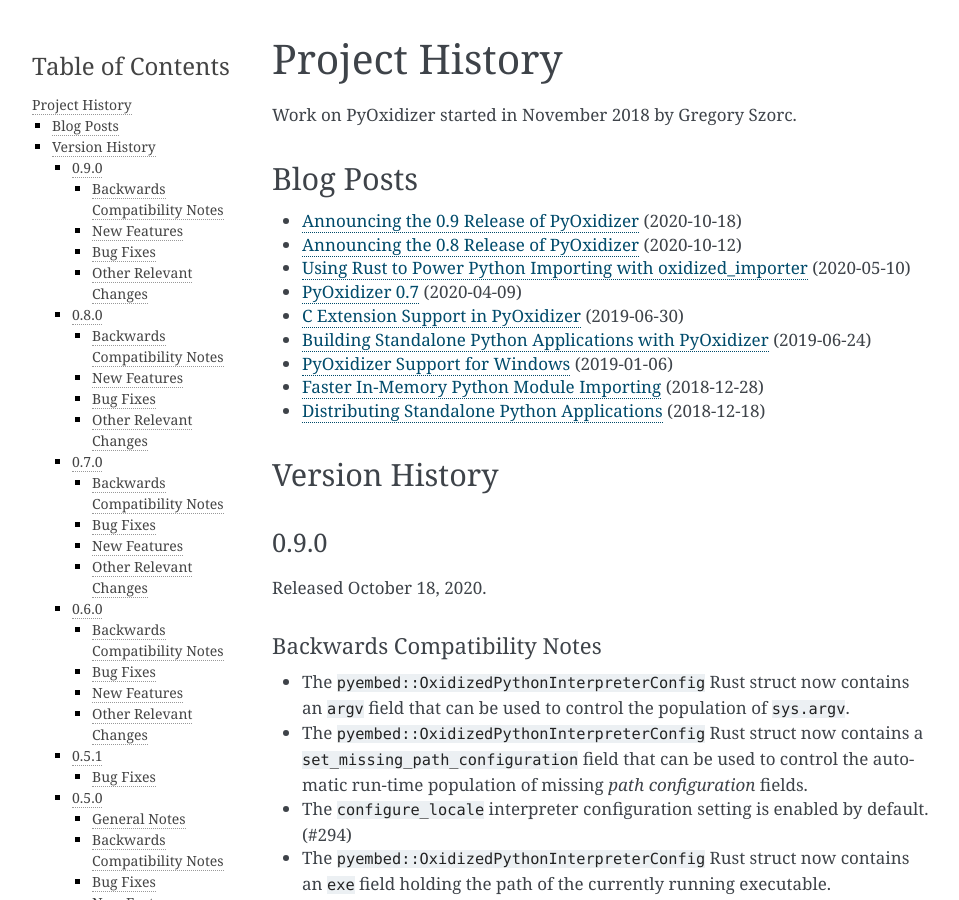
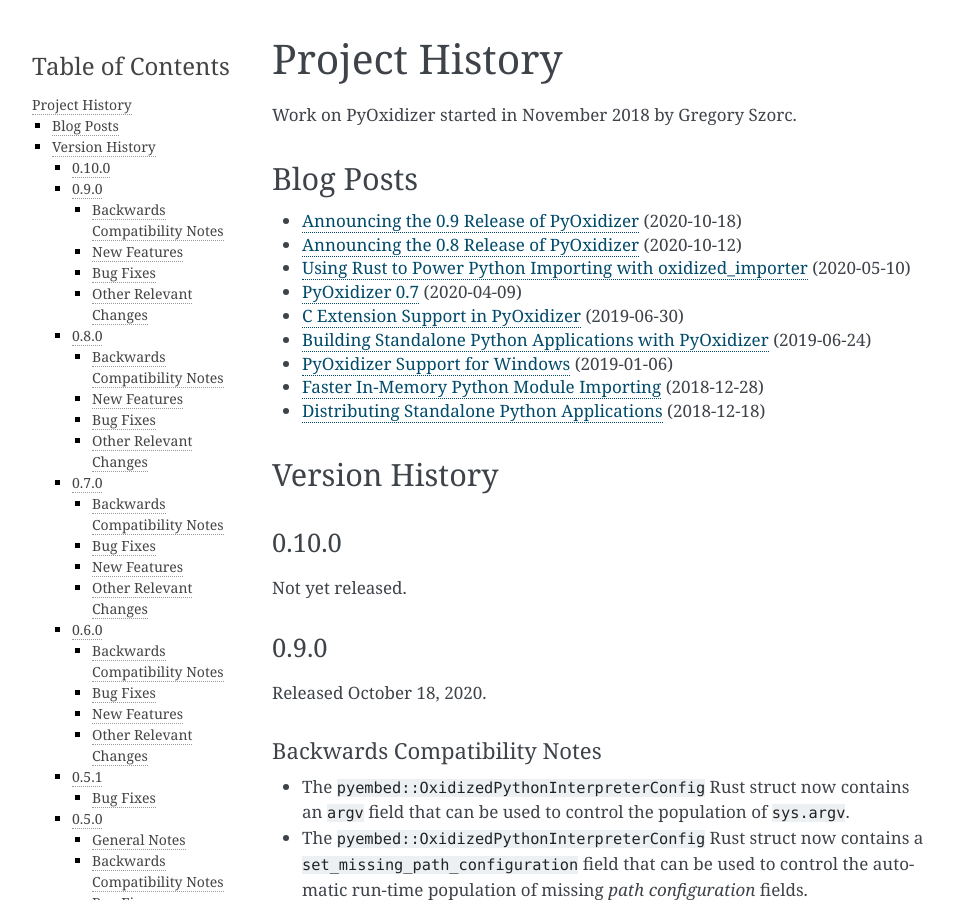
Before and after one commit to indygreg/PyOxidizer, a Sphinx documentation site: the page built from docs/history.rst, in a window 1280 px wide and 900 px high. Shown: the whole window, without its empty margins (148-1107 px from the left). Built offline with Sphinx 7.4.7, drawn with Linux system fonts in a browser that asks for light colours; the version number is read from the project's files by our own code.

Commit message:
global: bump versions
We just released 0.9. Let's prepare for the next release.

```diff
--- a/Cargo.toml
+++ b/Cargo.toml
@@ -1,6 +1,6 @@
 [workspace]
 members = [
-    #"oxidized-importer",
+    "oxidized-importer",
     "pyembed",
     "pyoxidizer",
     "python-packaging",
--- a/docs/history.rst
+++ b/docs/history.rst
@@ -23,6 +23,13 @@
 
 Version History
 ===============
+
+.. _version_0_10_0:
+
+0.10.0
+------
+
+Not yet released.
 
 .. _version_0_9_0:
 
```
Also changed, not shown: 6 other files.
